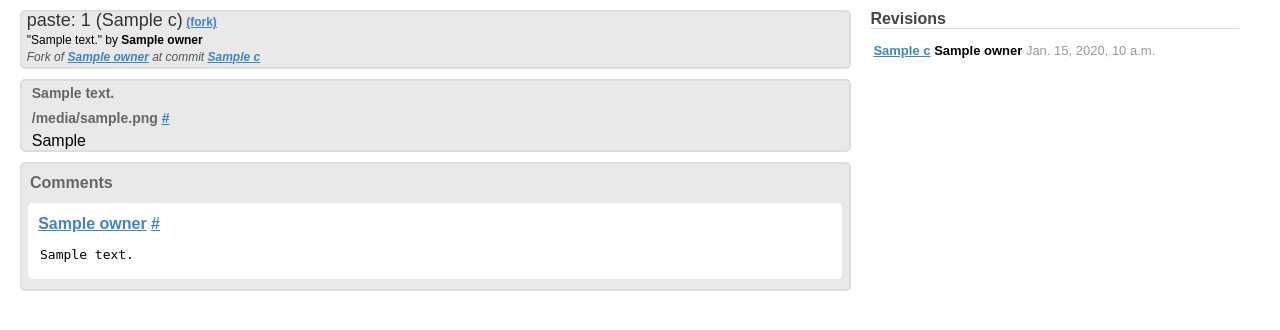
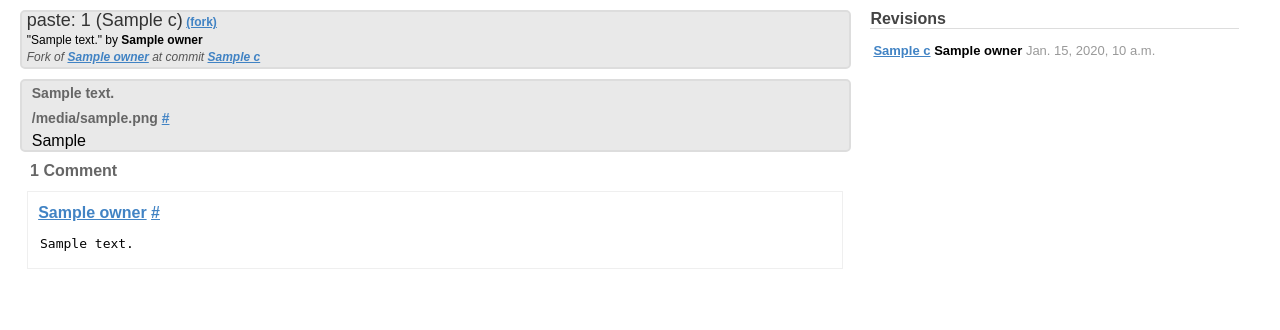
Before and after one commit to justinvh/gitpaste, a Django app: template saic/paste/templates/paste_view.html in a window 1280 px wide. Shown: the part 42-372 px from the top of the page. Run offline with Django 3.2, Linux system fonts and the light colour scheme; tables that the repository leaves empty hold one stand-in row (values such as "Sample post"); the template is opened without the code that fills it: values that come from a table or form of the project are taken from there, most other values are stand-ins (such as "Sample title", 1, 10 or a date in 2020).

Commit message:
Added a better style for commenting.

```diff
--- a/saic/paste/static/css/view.css
+++ b/saic/paste/static/css/view.css
@@ -85,10 +85,15 @@ div.submit input {
     margin: 0 auto;
     background-color: #FFF;
     padding: 2px;
-    border-radius: 5px;
-    margin-bottom: 10px;
+    border: 1px solid #EFEFEF;
+    margin-bottom: 5px;
 }
 
 .comment-index pre {
     margin-left: 10px;
 }
+
+div.entry-comment {
+  width: 95%;
+  margin: 0 auto;
+}
--- a/saic/paste/templates/paste_view.html
+++ b/saic/paste/templates/paste_view.html
@@ -103,8 +103,8 @@
     </div>
     <div class='clear'></div>
     {% endfor %}
-    <div class='entry comment'>
-      <h1>Comments</h1>
+    <div class='entry-comment comment'>
+      <h1>{{ commit_current.comment_set.all.count }} Comment{{ commit_current.comment_set.all.count|pluralize }}</h1>
       {% for comment in commit_current.comment_set.all %}
       <div name='comment-{{ comment.pk }}' class='comment-index'>
         <h1><a href='{% url user_pastes owner=comment.owner.pk %}'>{{ comment.owner }}</a> <a href='#comment-{{ comment.pk }}' id='comment-{{ comment.pk }}'>#</a></h1>
```
